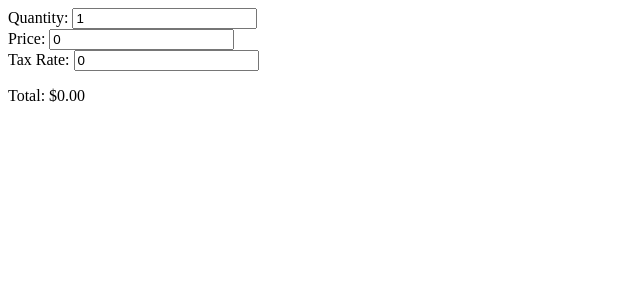
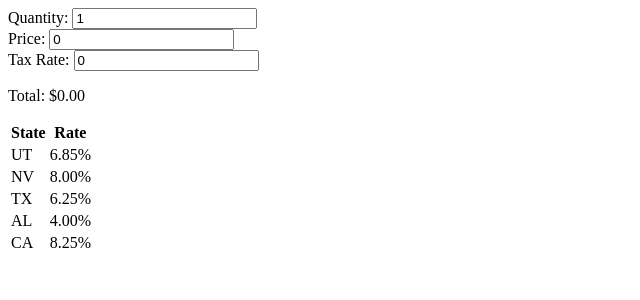
Before and after one commit to mikehall314/elephant, a SvelteKit app: page / in a window 1280 px wide. Shown: the top 300 px of the page, without its empty margins (0-640 px from the left). Built offline with nearby package versions, Linux system fonts and the light colour scheme.

Commit message:
feat: Add state tax chart

```diff
--- a/src/routes/+page.svelte
+++ b/src/routes/+page.svelte
@@ -12,3 +12,30 @@
 <div>Tax Rate: <input type="number" bind:value={taxPercent}></div>
 
 <p>Total: ${total}</p>
+
+<table>
+    <tr>
+        <th>State</th>
+        <th>Rate</th>
+    </tr>
+    <tr>
+        <td>UT</td>
+        <td>6.85%</td>
+    </tr>
+    <tr>
+        <td>NV</td>
+        <td>8.00%</td>
+    </tr>
+    <tr>
+        <td>TX</td>
+        <td>6.25%</td>
+    </tr>
+    <tr>
+        <td>AL</td>
+        <td>4.00%</td>
+    </tr>
+    <tr>
+        <td>CA</td>
+        <td>8.25%</td>
+    </tr>
+</table>
```
